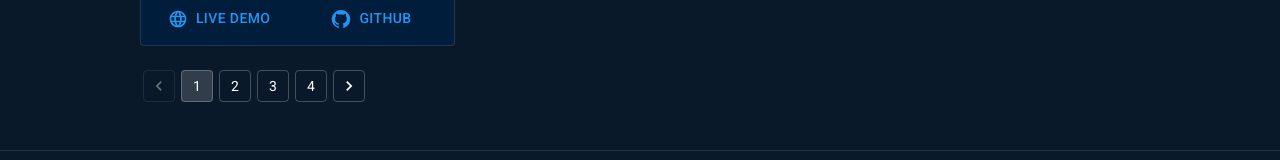
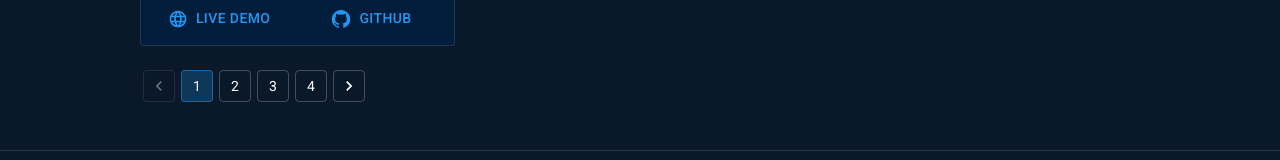
Before and after one commit to RyanBeGell/portfolio-site, a Next.js app: page /portfolio in a window 1280 px wide. Shown: the part 1024-1184 px from the top of the page. Built offline with nearby package versions, Linux system fonts and the light colour scheme.

Commit message:
pagination added

```diff
--- a/pages/portfolio/index.tsx
+++ b/pages/portfolio/index.tsx
@@ -85,7 +85,7 @@ export default function Portfolio() {
                       mb: 3,
                     }}
                   >
-                    <Typography variant='h6' fontWeight={'400'}sx={{ my: 3 }}>
+                    <Typography variant='h6' fontWeight={'400'} sx={{ py: 3 }}>
                       Filter by tag
                     </Typography>
                     {chipData.map((label) => (
@@ -104,7 +104,10 @@ export default function Portfolio() {
                 count={4}
                 shape="rounded"
                 variant="outlined"
-                sx={{ mt: 3 }}
+                color='primary'
+                sx={{ mt: 3,'& .MuiPaginationItem-page.Mui-selected': {
+                  color: 'white',
+                }, }}
               />
             </Box>
           </Box>
```
